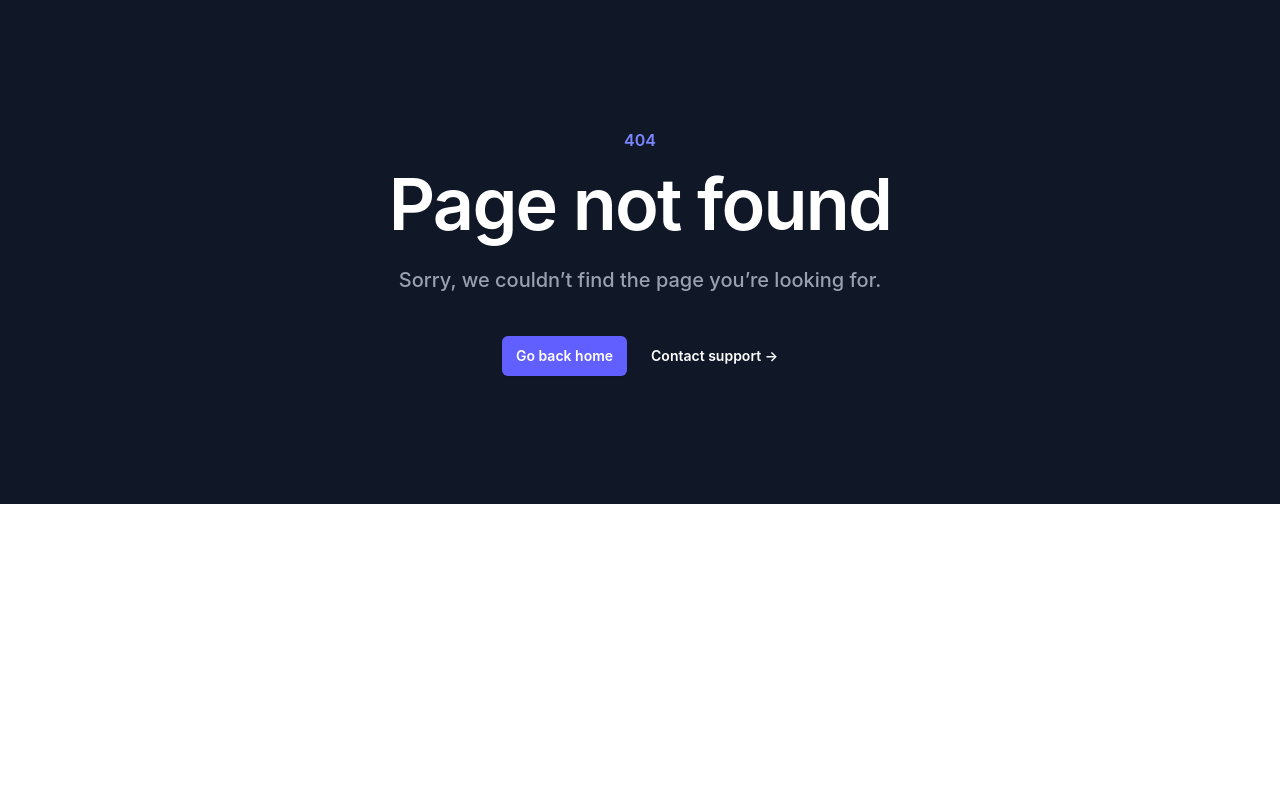
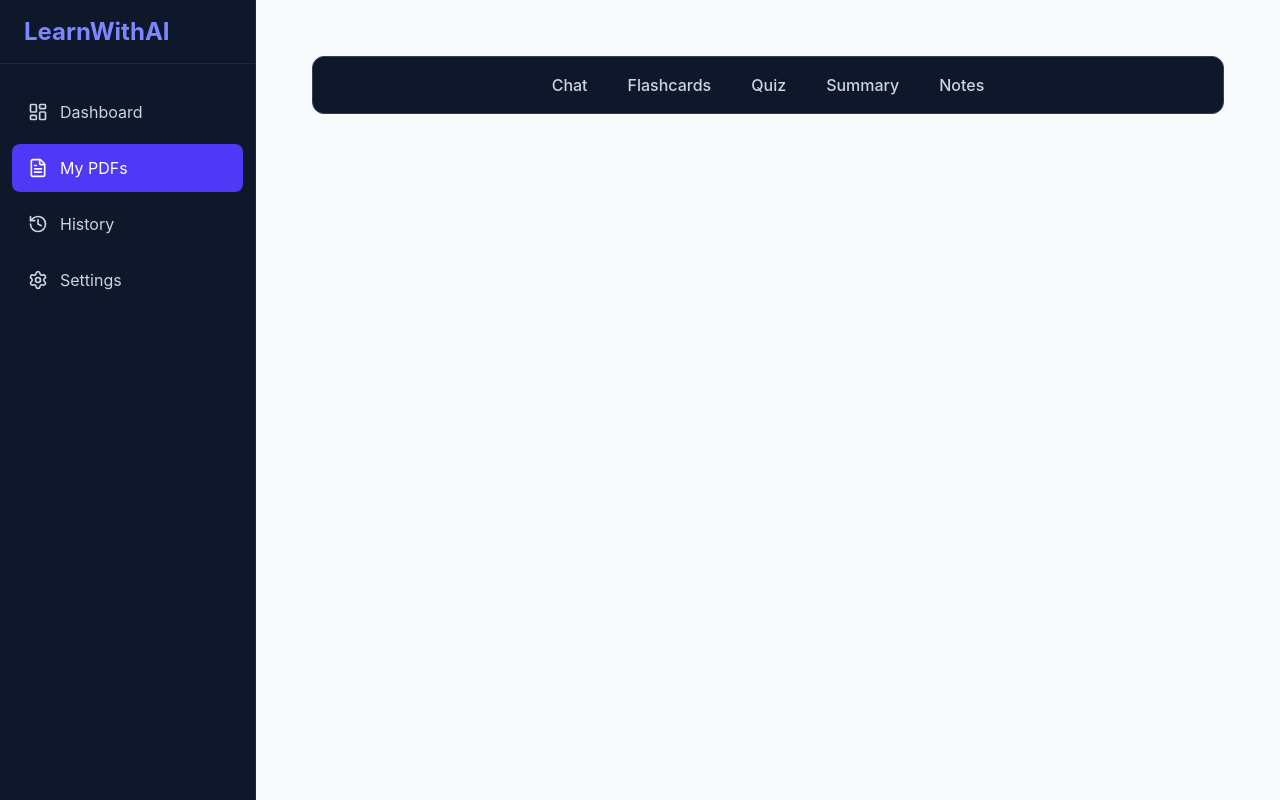
Before and after one commit to Garv978/LEARNBYAI, a React (Vite) app in the folder client/: page /user/pdfs/1 in a window 1280 px wide. Before the commit this address had no page. Built offline with nearby package versions, Linux system fonts and the light colour scheme; sample sign-in values are in the browser's storage.

Commit message:
Basic layout is done now.

```diff
--- a/client/src/App.jsx
+++ b/client/src/App.jsx
@@ -3,20 +3,31 @@ import "./App.css";
 import { Route, Routes } from "react-router-dom";
 
 import { AuthProvider } from "./context/AuthContext";
+// PDF workspace pages
+import Chat from "./pages/pdf/Chat";
 import Dashboard from "./pages/Dashboard";
+import Flashcards from "./pages/pdf/Flashcards";
 import ForgotPassword from "./pages/ForgotPassword";
+// Pages
 import Home from "./pages/Home";
 import Login from "./pages/Login";
 import NotFound from "./pages/NotFound";
+import Notes from "./pages/pdf/Notes";
+import PdfLayout from "./layouts/PdfLayout";
+import PdfList from "./pages/PdfList";
 import ProtectedRoute from "./utils/ProtectedRoute";
+import Quiz from "./pages/pdf/Quiz";
 import Register from "./pages/Register";
-import ResetPassword from "./pages/resetPassword";
+import ResetPassword from "./pages/ResetPassword";
+import Summary from "./pages/pdf/Summary";
+import UserLayout from "./layouts/UserLayout";
 import VerifyEmail from "./pages/VerifyEmail";
 
 function App() {
   return (
     <AuthProvider>
       <Routes>
+        {/* Public routes */}
         <Route path="/" element={<Home />} />
         <Route path="/login" element={<Login />} />
         <Route path="/register" element={<Register />} />
@@ -24,14 +35,30 @@ function App() {
         <Route path="/forgot-password" element={<ForgotPassword />} />
         <Route path="/reset-password" element={<ResetPassword />} />
         <Route path="/test" element={<h1>TEST PAGE</h1>} />
+
+        {/* Protected user routes */}
         <Route
-          path="/dashboard"
+          path="/user"
           element={
             <ProtectedRoute>
-              <Dashboard />
+              <UserLayout />
             </ProtectedRoute>
           }
-        />
+        >
+          <Route path="dashboard" element={<Dashboard />} />
+          <Route path="pdfs" element={<PdfList />} />
+
+          {/* PDF workspace */}
+          <Route path="pdfs/:pdfId" element={<PdfLayout />}>
+            <Route path="chat" element={<Chat />} />
+            <Route path="flashcards" element={<Flashcards />} />
+            <Route path="quiz" element={<Quiz />} />
+            <Route path="summary" element={<Summary />} />
+            <Route path="notes" element={<Notes />} />
+          </Route>
+        </Route>
+
+        {/* Catch-all */}
         <Route path="*" element={<NotFound />} />
       </Routes>
     </AuthProvider>
--- /dev/null
+++ b/client/src/components/Pdfnavbar.jsx
@@ -0,0 +1,73 @@
+import { Menu, X } from "lucide-react";
+import { NavLink, useParams } from "react-router-dom";
+
+import { useState } from "react";
+
+const PdfNavbar = () => {
+  const { pdfId } = useParams();
+  const [open, setOpen] = useState(false);
+
+  const links = [
+    { name: "Chat", path: "chat" },
+    { name: "Flashcards", path: "flashcards" },
+    { name: "Quiz", path: "quiz" },
+    { name: "Summary", path: "summary" },
+    { name: "Notes", path: "notes" },
+  ];
+
+  return (
+    <nav className="mx-6 mt-6 rounded-xl border border-slate-700 bg-slate-900 text-white">
+
+      {/* Desktop */}
+      <div className="hidden md:flex items-center justify-center gap-10 py-4">
+        {links.map((link) => (
+          <NavLink
+            key={link.path}
+            to={`/user/pdfs/${pdfId}/${link.path}`}
+            className={({ isActive }) =>
+              `transition font-medium ${
+                isActive
+                  ? "text-indigo-400 border-b-2 border-indigo-400 pb-1"
+                  : "text-slate-300 hover:text-white"
+              }`
+            }
+          >
+            {link.name}
+          </NavLink>
+        ))}
+      </div>
+
+      {/* Mobile */}
+      <div className="flex items-center justify-between px-4 py-4 md:hidden">
+        <span className="font-semibold">PDF Workspace</span>
+
+        <button onClick={() => setOpen(!open)}>
+          {open ? <X size={22} /> : <Menu size={22} />}
+        </button>
+      </div>
+
+      {open && (
+        <div className="flex flex-col border-t border-slate-700 px-4 py-4 md:hidden">
+          {links.map((link) => (
+            <NavLink
+              key={link.path}
+              to={`/user/pdfs/${pdfId}/${link.path}`}
+              onClick={() => setOpen(false)}
+              className={({ isActive }) =>
+                `py-2 ${
+                  isActive
+                    ? "text-indigo-400"
+                    : "text-slate-300 hover:text-white"
+                }`
+              }
+            >
+              {link.name}
+            </NavLink>
+          ))}
+        </div>
+      )}
+    </nav>
+  );
+};
+
+export default PdfNavbar;
--- /dev/null
+++ b/client/src/components/Sidebar.jsx
@@ -0,0 +1,57 @@
+import {
+  FileText,
+  History,
+  LayoutDashboard,
+  Settings,
+} from "lucide-react";
+
+import { NavLink } from "react-router-dom";
+
+const Sidebar = () => {
+  const linkStyle = ({ isActive }) =>
+    `flex items-center gap-3 rounded-lg px-4 py-3 transition ${
+      isActive
+        ? "bg-indigo-600 text-white"
+        : "text-slate-300 hover:bg-slate-800"
+    }`;
+
+  return (
+    <aside className="w-64 h-screen bg-slate-900 border-r border-slate-800">
+
+      {/* Logo */}
+      <div className="h-16 flex items-center px-6 border-b border-slate-800">
+        <h1 className="text-2xl font-bold text-indigo-400">
+          LearnWithAI
+        </h1>
+      </div>
+
+      {/* Navigation */}
+      <nav className="mt-6 px-3 space-y-2">
+
+        <NavLink to="/user/dashboard" className={linkStyle}>
+          <LayoutDashboard size={20} />
+          <span>Dashboard</span>
+        </NavLink>
+
+        <NavLink to="/user/pdfs" className={linkStyle}>
+          <FileText size={20} />
+          <span>My PDFs</span>
+        </NavLink>
+
+        <NavLink to="/user/history" className={linkStyle}>
+          <History size={20} />
+          <span>History</span>
+        </NavLink>
+
+        <NavLink to="/user/settings" className={linkStyle}>
+          <Settings size={20} />
+          <span>Settings</span>
+        </NavLink>
+
+      </nav>
+
+    </aside>
+  );
+};
+
+export default Sidebar;
--- /dev/null
+++ b/client/src/layouts/PdfLayout.jsx
@@ -0,0 +1,20 @@
+import { Outlet } from "react-router-dom";
+import PdfNavbar from "../components/PdfNavbar";
+
+const PdfLayout = () => {
+  return (
+    <div className="flex flex-col h-full">
+
+      {/* PDF Navigation */}
+      <PdfNavbar />
+
+      {/* Current PDF Feature */}
+      <main className="flex-1 p-6 overflow-y-auto">
+        <Outlet />
+      </main>
+
+    </div>
+  );
+};
+
+export default PdfLayout;
--- /dev/null
+++ b/client/src/layouts/UserLayout.jsx
@@ -0,0 +1,20 @@
+// src/layouts/UserLayout.jsx
+
+import { Outlet } from "react-router-dom";
+import Sidebar from "../components/Sidebar";
+
+const UserLayout = () => {
+  return (
+    <div className="flex min-h-screen bg-gray-50">
+      {/* Sidebar */}
+      <Sidebar />
+
+      {/* Main Content */}
+      <main className="flex-1 p-8 overflow-y-auto">
+        <Outlet />
+      </main>
+    </div>
+  );
+};
+
+export default UserLayout;
--- a/client/src/pages/Login.jsx
+++ b/client/src/pages/Login.jsx
@@ -19,7 +19,7 @@ const Login = () => {
 
     try {
       await login({ email, password });
-      navigate("/dashboard");
+      navigate("/user/dashboard");
     } catch (err) {
       setError(err.response?.data?.message || "Something went wrong");
     } finally {
--- /dev/null
+++ b/client/src/pages/PdfList.jsx
@@ -0,0 +1,11 @@
+import React from 'react'
+
+const PdfList = () => {
+  return (
+    <div>
+      pdf pdf
+    </div>
+  )
+}
+
+export default PdfList
--- /dev/null
+++ b/client/src/pages/pdf/Chat.jsx
@@ -0,0 +1,11 @@
+import React from 'react'
+
+const Chat = () => {
+  return (
+    <div>
+      chat
+    </div>
+  )
+}
+
+export default Chat
--- /dev/null
+++ b/client/src/pages/pdf/Flashcards.jsx
@@ -0,0 +1,11 @@
+import React from 'react'
+
+const Flashcards = () => {
+  return (
+    <div>
+      flashcards
+    </div>
+  )
+}
+
+export default Flashcards
--- /dev/null
+++ b/client/src/pages/pdf/Notes.jsx
@@ -0,0 +1,11 @@
+import React from 'react'
+
+const Notes = () => {
+  return (
+    <div>
+      notes
+    </div>
+  )
+}
+
+export default Notes
--- /dev/null
+++ b/client/src/pages/pdf/Quiz.jsx
@@ -0,0 +1,11 @@
+import React from 'react'
+
+const Quiz = () => {
+  return (
+    <div>
+      quiz
+    </div>
+  )
+}
+
+export default Quiz
--- /dev/null
+++ b/client/src/pages/pdf/Summary.jsx
@@ -0,0 +1,11 @@
+import React from 'react'
+
+const Summary = () => {
+  return (
+    <div>
+      summary
+    </div>
+  )
+}
+
+export default Summary
```
